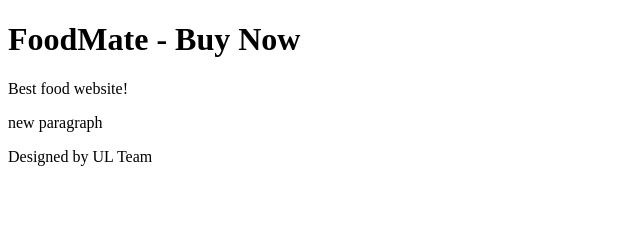
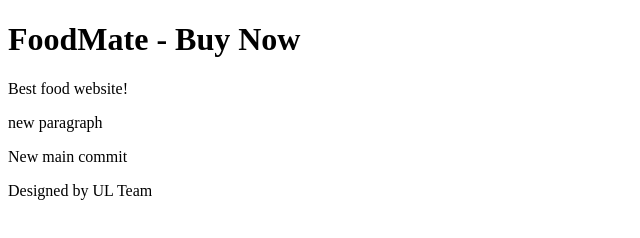
Before and after one commit to AdrianMoa/foodmate, a plain HTML site: page index.html in a window 1280 px wide. Shown: the whole page, without its empty margins (0-640 px from the left). Drawn offline with Linux system fonts and the light colour scheme.

Commit message:
+para index

```diff
--- a/index.html
+++ b/index.html
@@ -9,6 +9,7 @@
     <h1>FoodMate - Buy Now</h1>
     <p>Best food website!</p>
     <p>new paragraph</p>
+    <p>New main commit</p>
     <footer>Designed by UL Team</footer>
 </body>
 </html>
```
